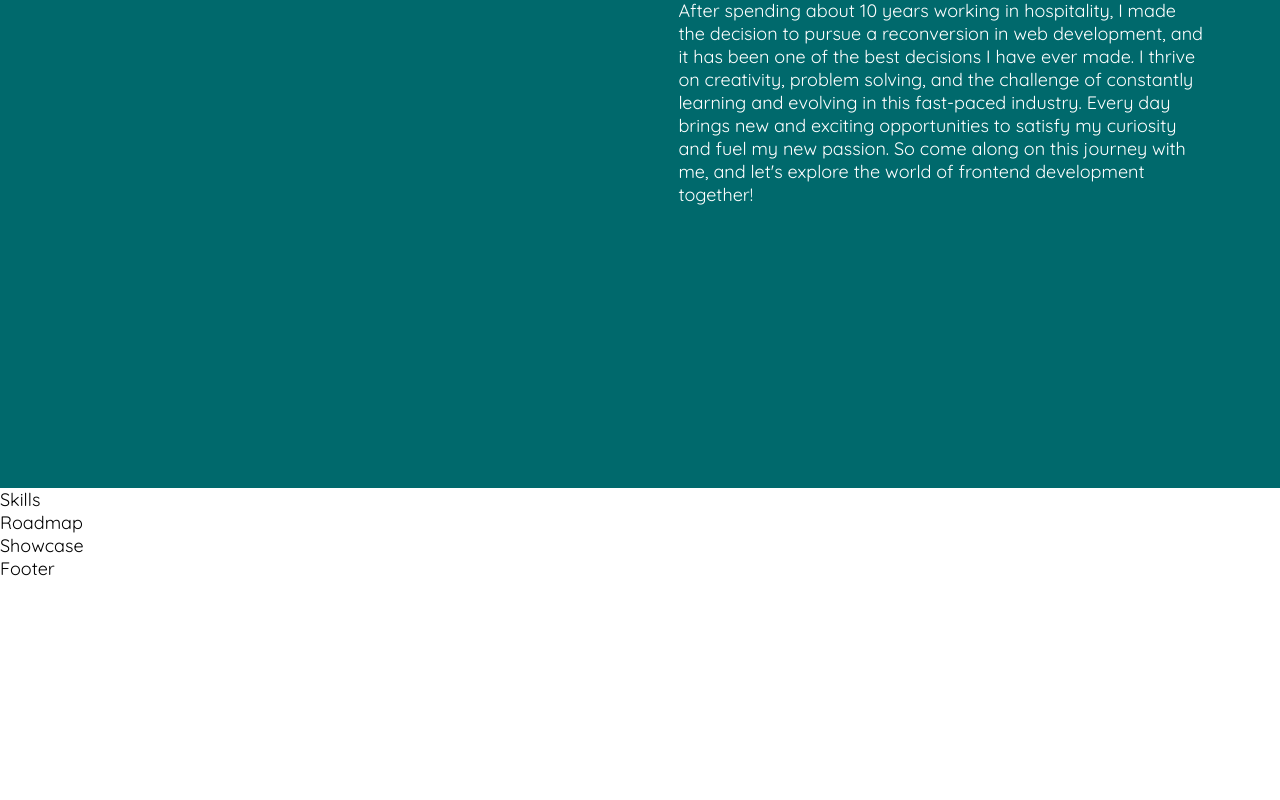
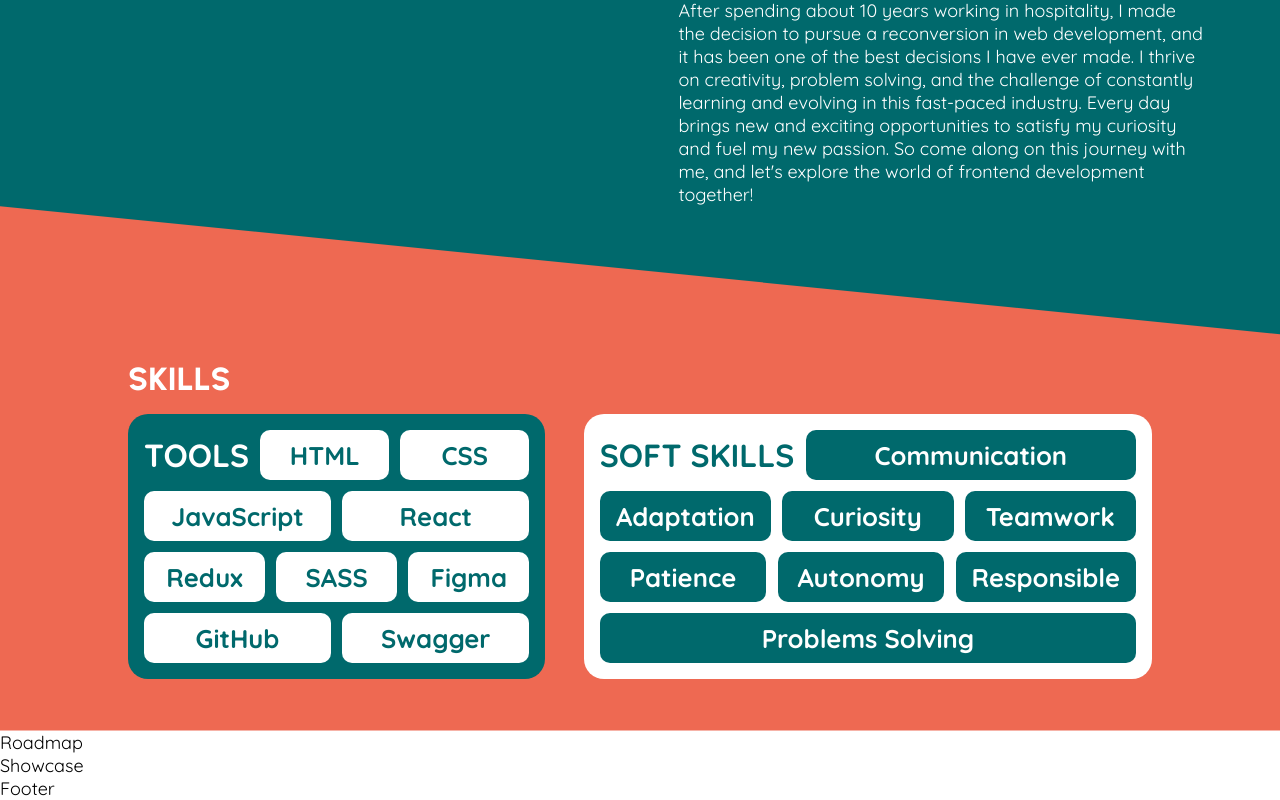
Before and after one commit to thanali/portfolio, a React (Vite) app: page / in a window 1280 px wide. Shown: the part 906-1706 px from the top of the page. Before the commit the page ends 1486 px from the top, so only its background shows below. Built offline with nearby package versions, Linux system fonts and the light colour scheme.

Commit message:
Add Skills Section

```diff
--- a/src/components/sections/Skills.jsx
+++ b/src/components/sections/Skills.jsx
@@ -1,5 +1,149 @@
+import styled from "styled-components"
+
+import colors from "../../style/colors"
+import queries from "../../style/queries"
+
+const SkillSection = styled.section`
+  display: flex;
+  align-items: flex-end;
+  position: relative;
+  z-index: 2;
+  clip-path: polygon(0 100%, 100% 100%, 100% 8rem, 0 0);
+  background: ${colors.primary};
+  margin-top: -22vw;
+  padding: 4vw 10vw;
+
+  @media (max-width: ${queries.medium}px) {
+    clip-path: polygon(0px 100%, 100% 100%, 100% 10%, 0px 0px);
+    padding: 2vw 8vw 8vw;
+  }
+  @media (max-width: ${queries.small}px) {
+    clip-path: initial;
+    margin-top: initial;
+    padding: 8vw 4vw 12vw;
+  }
+`
+
+const SkillsContainer = styled.div`
+  margin-top: 8vw;
+
+  @media (max-width: ${queries.small}px) {
+    margin: 0;
+  }
+`
+
+const SkillsTitle = styled.h3`
+  color: ${colors.light};
+  margin-bottom: 1rem;
+`
+
+const SkillsList = styled.div`
+  display: flex;
+  gap: 3vw;
+
+  @media (max-width: ${queries.medium}px) {
+    flex-direction: column;
+  }
+`
+
+const SkillContainer = styled.div`
+  display: flex;
+  justify-content: center;
+  align-items: center;
+  gap: 0.7rem;
+  flex-wrap: wrap;
+  padding: 1rem;
+  border-radius: 20px;
+  text-align: center;
+
+  @media (max-width: ${queries.small}px) {
+    padding: 0.7rem;
+  }
+
+  h4 {
+    text-transform: uppercase;
+    font-size: 2rem;
+    font-weight: 700;
+
+    @media (max-width: ${queries.small}px) {
+      font-size: 1.5rem;
+    }
+  }
+  span {
+    flex: 1;
+    padding: 0.8rem 1rem;
+    height: 50px;
+    border-radius: 10px;
+    display: flex;
+    width: fit-content;
+    align-items: center;
+    justify-content: center;
+    white-space: nowrap;
+    font-weight: 900;
+    font-size: 1.6rem;
+
+    @media (max-width: ${queries.small}px) {
+      font-size: 1.2rem;
+      height: 40px;
+    }
+  }
+`
+
+const Tools = styled(SkillContainer)`
+  background: ${colors.secondary};
+  h4 {
+    color: ${colors.light};
+  }
+  span {
+    background: ${colors.light};
+    color: ${colors.secondary};
+  }
+`
+
+const SoftSkills = styled(SkillContainer)`
+  background: ${colors.light};
+  h4 {
+    color: ${colors.secondary};
+  }
+  span {
+    background: ${colors.secondary};
+    color: ${colors.light};
+  }
+`
+
 function Skills() {
-  return <div>Skills</div>
+  return (
+    <SkillSection id="skills">
+      <SkillsContainer>
+        <SkillsTitle>Skills</SkillsTitle>
+        <SkillsList>
+          <Tools className="tools">
+            <h4>Tools</h4>
+            <span>HTML</span>
+            <span>CSS</span>
+            <span>JavaScript</span>
+            <span>React</span>
+            <span>Redux</span>
+            <span>SASS</span>
+            <span>Figma</span>
+            <span>GitHub</span>
+            <span>Swagger</span>
+          </Tools>
+          <SoftSkills className="softSkills">
+            <h4>Soft Skills</h4>
+            <span>Communication</span>
+            <span>Adaptation</span>
+            <span>Curiosity</span>
+            <span>Teamwork</span>
+            <span>Patience</span>
+            <span>Autonomy</span>
+            <span>Responsible</span>
+            <span>Problems Solving</span>
+          </SoftSkills>
+        </SkillsList>
+      </SkillsContainer>
+    </SkillSection>
+  )
 }
 
 export default Skills
```
